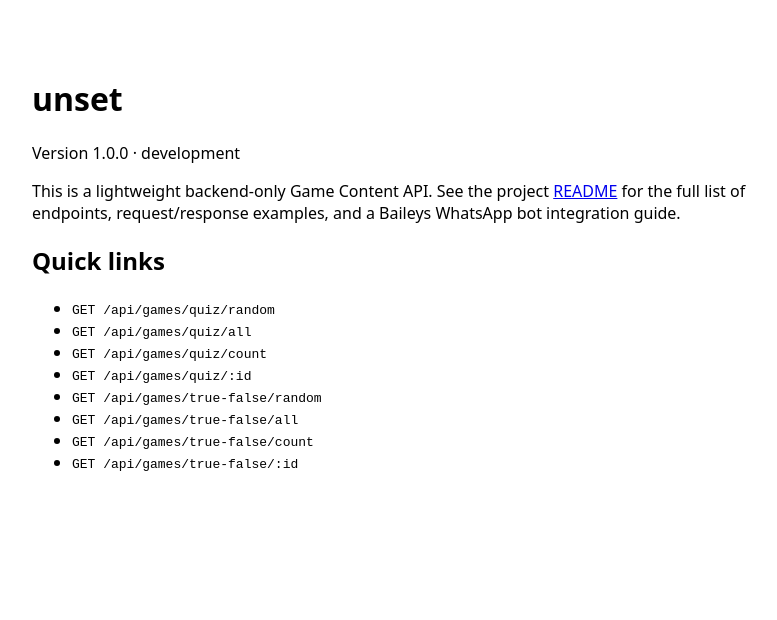
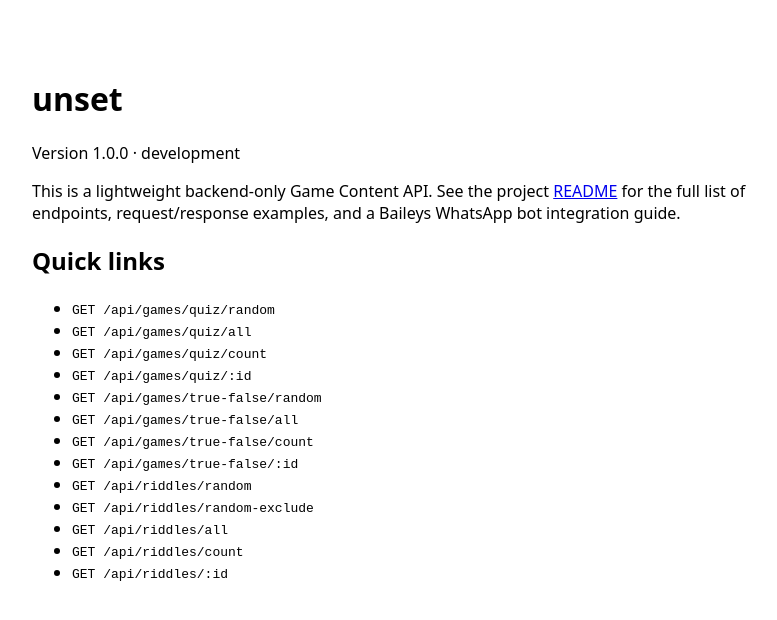
Before and after one commit to Mohamed0120160/RayGumo-API, a Next.js app: page / in a window 1280 px wide. Shown: the top 620 px of the page, without its empty margins (248-1025 px from the left). Built offline with nearby package versions, Linux system fonts and the light colour scheme; no server answers.

Commit message:
Add files via upload

```diff
--- a/src/app/page.tsx
+++ b/src/app/page.tsx
@@ -29,6 +29,11 @@ export default function HomePage() {
         <li><code>GET /api/games/true-false/all</code></li>
         <li><code>GET /api/games/true-false/count</code></li>
         <li><code>GET /api/games/true-false/:id</code></li>
+        <li><code>GET /api/riddles/random</code></li>
+        <li><code>GET /api/riddles/random-exclude</code></li>
+        <li><code>GET /api/riddles/all</code></li>
+        <li><code>GET /api/riddles/count</code></li>
+        <li><code>GET /api/riddles/:id</code></li>
       </ul>
     </main>
   );
```
